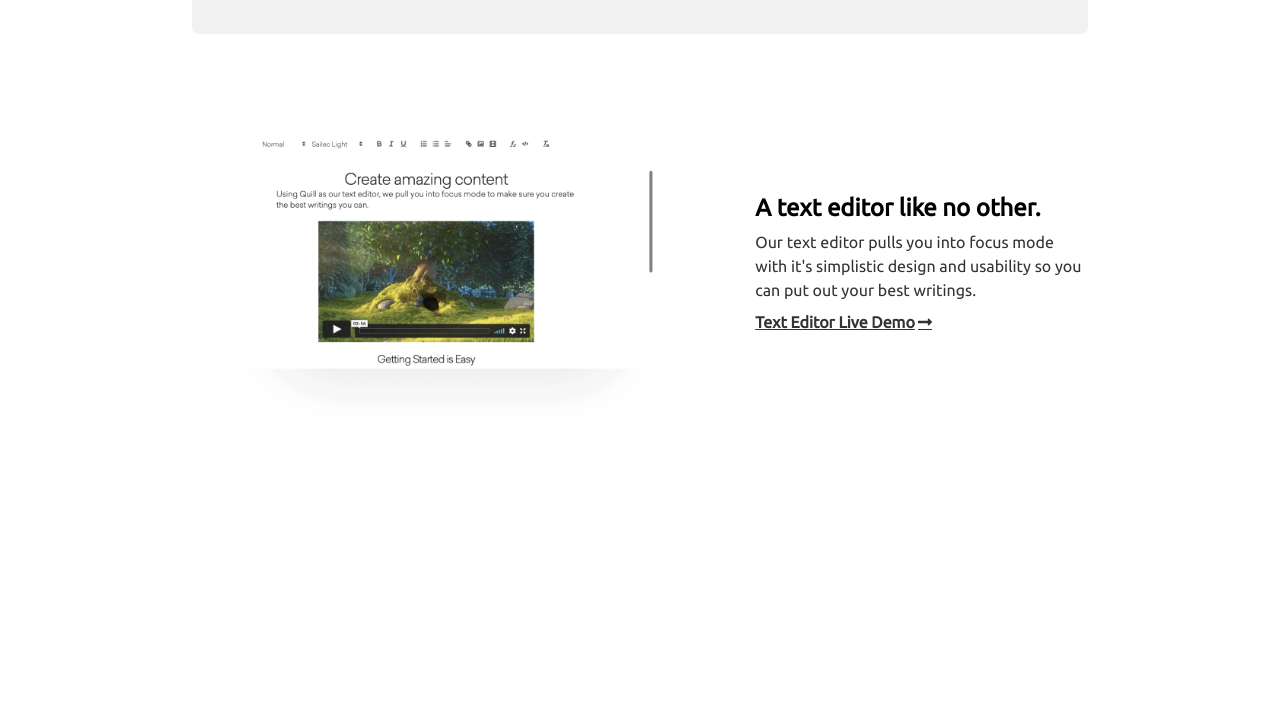
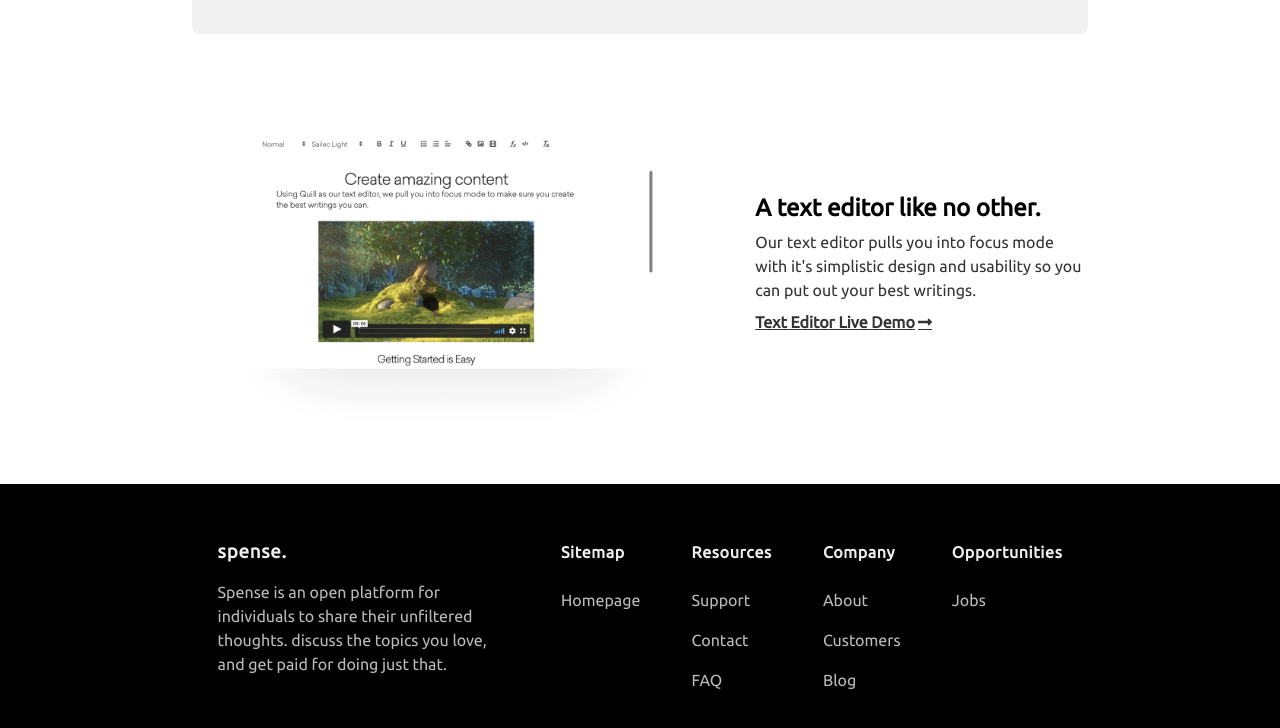
Before and after one commit to alice-sebego/spense-starter-landing-page, a plain HTML site: page index.html in a window 1280 px wide. Shown: the part 1198-1926 px from the top of the page. Before the commit the page ends 1682 px from the top, so only its background shows below. Drawn offline with Linux system fonts and the light colour scheme.

Commit message:
Build footer

```diff
--- a/index.html
+++ b/index.html
@@ -70,6 +70,39 @@
                 <p><a href="#" title="Text Editor Live Demo">Text editor live demo</a></p>
         </div>
     </section>
-    <footer></footer class="container">
+    <footer class="container">
+        <div class="footer-content">
+            <h3>spense.</h3>
+            <p>Spense is an open platform for individuals to share their unfiltered thoughts. discuss the topics you love, and get paid for doing just that.</p>
+        </div>
+        <div class="footer-content">
+            <h4>Sitemap</h4>
+            <ul>
+                <li>Homepage</li>
+            </ul>
+        </div>
+        <div class="footer-content">
+            <h4>Resources</h4>
+            <ul>
+                <li>Support</li>
+                <li>Contact</li>
+                <li>FAQ</li>
+            </ul>
+        </div>
+        <div class="footer-content">
+            <h4>Company</h4>
+            <ul>
+                <li>About</li>
+                <li>Customers</li>
+                <li>Blog</li>
+            </ul>
+        </div>
+        <div class="footer-content">
+            <h4>Opportunities</h4>
+            <ul>
+                <li>Jobs</li>
+            </ul>
+        </div>
+    </footer >
 </body>
 </html>
--- a/src/sass/_base.scss
+++ b/src/sass/_base.scss
@@ -10,5 +10,6 @@ $font-awesome-brands: "Font Awesome 5 Brands";
 $primary-color: #000;
 $white-color: #eee;
 $grey-color: #ddd;
+$grey-more-color: #bbb;
 $dark-grey-color: #333;
 $bg-grey-color: rgba($color: $grey-color, $alpha: 0.4);
--- a/src/sass/style.scss
+++ b/src/sass/style.scss
@@ -240,3 +240,29 @@ main{
         }
     }
 }
+
+footer{
+    background: $primary-color;
+    color: $grey-more-color;
+    @extend %flex-row;
+
+    div{
+        padding: 2vh 2vw;
+        line-height: 1.5em;
+        h3, h4{
+            color: $white-color;
+            display: inline-block;
+            margin-bottom: 2vh;
+            letter-spacing: .04em;
+        }
+
+        ul{
+            list-style-type: none;
+
+            li{
+                display: inline-block;
+                margin: 1vh 0;
+            }
+        }
+    }
+}
```
Also changed, not shown: dist/css/style.css, 1 other file.
